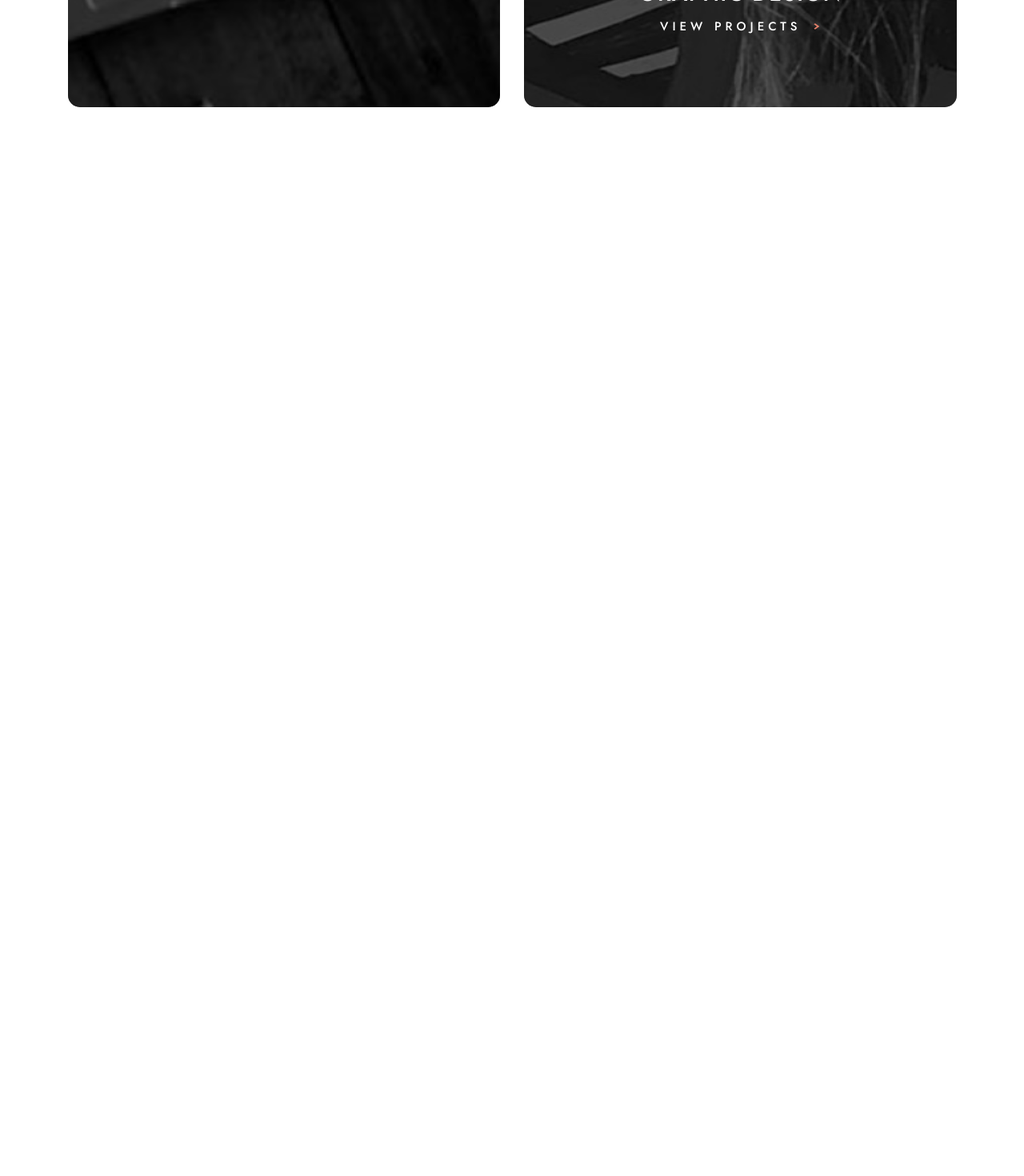
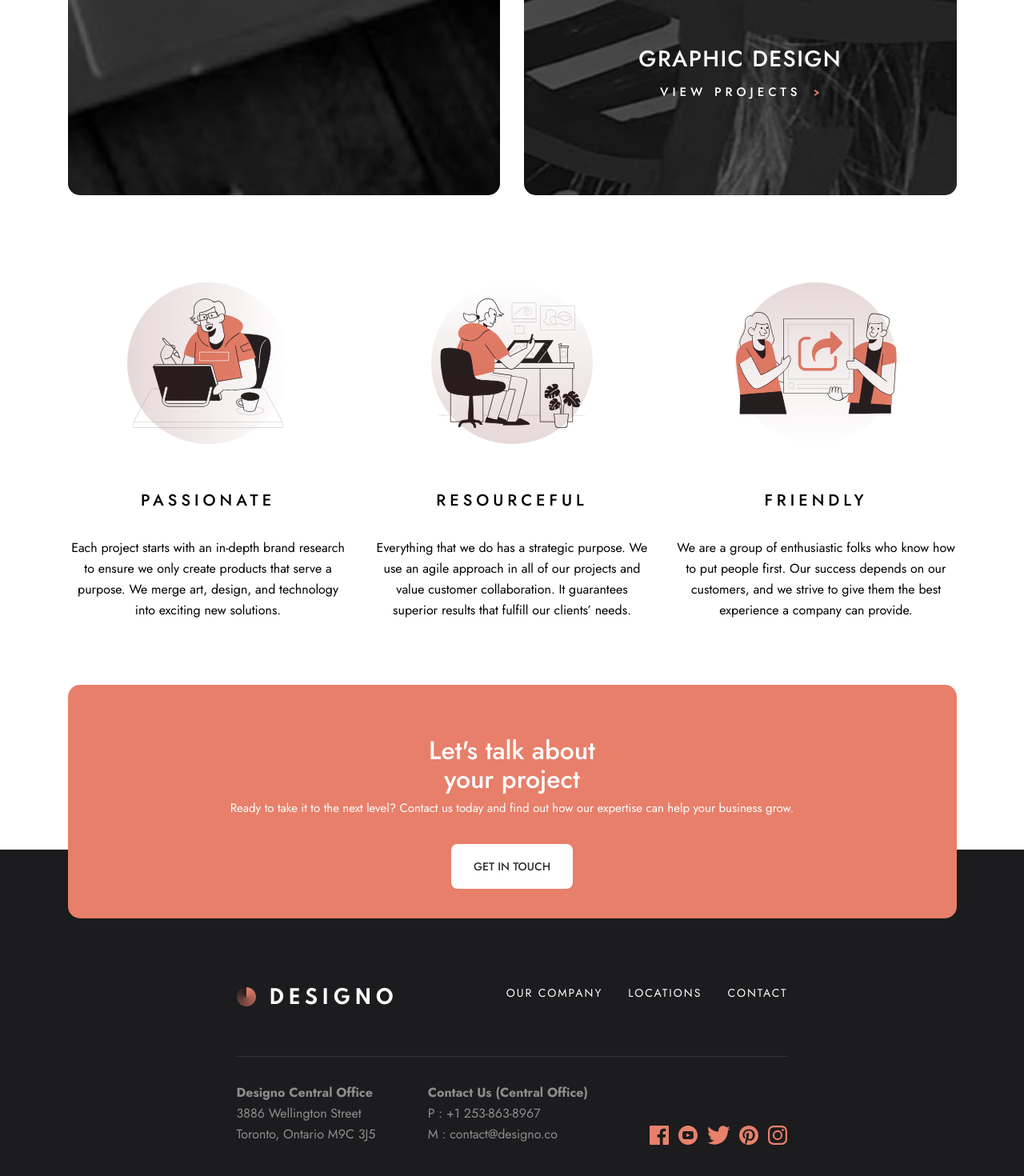
Before and after one commit to ackDeckard/multipage-nextjs13, a Next.js app: page / in a window 1280 px wide. Shown: the part 1311-2781 px from the top of the page at 80% size. Before the commit the page ends 1445 px from the top, so only its background shows below. Built offline with nearby package versions, Linux system fonts and the light colour scheme.

Commit message:
add: dark tiles, details and footer sections

```diff
--- a/app/layout.tsx
+++ b/app/layout.tsx
@@ -2,7 +2,7 @@ import NavBar from "@/components/navigation-bar";
 import "./globals.css";
 import type { Metadata } from "next";
 import { Jost } from "next/font/google";
-import Image from "next/image";
+import FooterSection from "@/components/footer-section";
 
 const jost = Jost({
   subsets: ["latin"],
@@ -24,6 +24,7 @@ export default function RootLayout({
       <body className={jost.className}>
         <NavBar />
         {children}
+        <FooterSection />
       </body>
     </html>
   );
--- a/app/page.tsx
+++ b/app/page.tsx
@@ -1,11 +1,16 @@
 import DarkTilesSection from "@/components/dark-tiles-section";
+import DetailsSection from "@/components/details-section";
+
 import HeroSection from "@/components/hero-section";
+import SubFooter from "@/components/sub-footer-section";
 
 export default function Home() {
   return (
     <main className="flex min-h-screen flex-col  items-center bg-bgpatternleaf ">
       <HeroSection />
       <DarkTilesSection />
+      <DetailsSection />
+      <SubFooter />
     </main>
   );
 }
--- a/components/dark-tiles-section.tsx
+++ b/components/dark-tiles-section.tsx
@@ -18,11 +18,11 @@ const images = [
 
 export default function DarkTilesSection() {
   return (
-    <section className="grid w-full place-items-center px-6 lg:grid lg:w-[1111px] lg:grid-cols-2 lg:gap-[30px] lg:px-0">
+    <section className="mb-[120px] grid w-full place-items-center px-6 md:max-w-[689px] lg:grid lg:h-[640px] lg:max-w-[1111px] lg:grid-cols-2 lg:gap-[30px] lg:px-0">
       {images.map((item) => (
         <article
           key={item.backgroundImage}
-          className={`relative mb-6  h-[250px] w-full gap-3 rounded-[15px] first:col-start-1 first:row-span-2  hover:cursor-pointer  lg:mb-0 first:lg:h-full`}
+          className={`relative mb-6  h-[250px] w-full gap-3 rounded-[15px] first:col-start-1 first:row-span-2   hover:cursor-pointer lg:mb-0 first:lg:h-full [&:not(:first-child)]:lg:h-full`}
           style={{
             backgroundSize: "cover",
             backgroundRepeat: "no-repeat",
--- /dev/null
+++ b/components/details-section.tsx
@@ -0,0 +1,62 @@
+const data = [
+  {
+    id: 1,
+    title: "Passionate",
+    backgroundImage: "/home/desktop/illustration-passionate.svg",
+    text: "Each project starts with an in-depth brand research to ensure we only create products that serve a purpose. We merge art, design, and technology into exciting new solutions.",
+    rotateImage: "-90deg",
+  },
+  {
+    id: 2,
+    title: "Resourceful",
+    backgroundImage: "/home/desktop/illustration-resourceful.svg",
+    text: "Everything that we do has a strategic purpose. We use an agile approach in all of our projects and value customer collaboration. It guarantees superior results that fulfill our clients’ needs.",
+    rotateImage: "180deg",
+  },
+  {
+    id: 3,
+    title: "Friendly",
+    backgroundImage: "/home/desktop/illustration-friendly.svg",
+    text: " We are a group of enthusiastic folks who know how to put people first. Our success depends on our customers, and we strive to give them the best experience a company can provide.",
+    rotateImage: "0deg",
+  },
+];
+
+export default function DetailsSection() {
+  const bgpatternHomeCircle = "/home/desktop/bg-pattern-hero-home.svg";
+  return (
+    <section className="px-6 md:max-w-[689px] lg:grid lg:max-w-[1111px] lg:grid-flow-col lg:grid-cols-3 lg:gap-[30px] lg:px-0">
+      {data.map((item) => (
+        <article
+          className="mb-20 h-[412px] w-full md:grid md:h-[202px]  md:grid-cols-[min-content_1fr] md:grid-rows-1 md:place-items-center md:gap-12 lg:grid lg:h-[412px] lg:w-[350px] lg:grid-cols-1 "
+          key={item.id}
+        >
+          <div
+            className="relative mx-auto mb-5 h-[202px] w-[202px]"
+            style={{
+              backgroundImage: `url(${item.backgroundImage})`,
+              backgroundSize: "cover",
+              backgroundRepeat: "no-repeat",
+            }}
+          >
+            <div
+              className="absolute h-[202px] w-[202px]"
+              style={{
+                backgroundImage: `url(${bgpatternHomeCircle})`,
+                backgroundSize: "contain",
+                backgroundRepeat: "no-repeat",
+                transform: `rotate(${item.rotateImage})`,
+              }}
+            ></div>
+          </div>
+          <div className="grid text-center leading-[26px] md:text-left lg:gap-8 lg:text-center">
+            <div className=" text-xl font-medium uppercase tracking-[5px]">
+              {item.title}
+            </div>
+            <p className=" ">{item.text}</p>
+          </div>
+        </article>
+      ))}
+    </section>
+  );
+}
--- /dev/null
+++ b/components/footer-section.tsx
@@ -0,0 +1,83 @@
+import Image from "next/image";
+
+const socialmedias = [
+  {
+    id: 1,
+    image: "/shared/desktop/icon-facebook.svg",
+  },
+  {
+    id: 2,
+    image: "/shared/desktop/icon-youtube.svg",
+  },
+  {
+    id: 3,
+    image: "/shared/desktop/icon-twitter.svg",
+  },
+  {
+    id: 4,
+    image: "/shared/desktop/icon-pinterest.svg",
+  },
+  {
+    id: 5,
+    image: "/shared/desktop/icon-instagram.svg",
+  },
+];
+
+export default function FooterSection() {
+  return (
+    <footer className="-z-10 -mt-[190px] h-[815px] w-full bg-customFooterColor md:-mt-[86px] md:h-[423px]">
+      <div className="md:mx-auto md:grid md:max-w-[689px] md:grid-flow-col md:justify-between md:pt-[172px]">
+        <Image
+          src="/shared/desktop/logo-light.png"
+          alt="footer logo"
+          width={202}
+          height={100}
+          className=" mx-auto pt-[254px] md:pt-0"
+        />
+        <div className="mx-6 my-8  h-[1px] bg-white/10 md:hidden" />
+        <ul className="mb-10 grid place-items-center gap-8 text-[14px] uppercase leading-[14px] tracking-[2px] text-white md:grid-flow-col  ">
+          <li>Our company</li>
+          <li>Locations</li>
+          <li>Contact</li>
+        </ul>
+      </div>
+      <div className="mx-6 my-8 hidden h-[1px] bg-white/10  md:mx-auto md:block md:max-w-[689px]" />
+
+      <div className="md:mx-auto md:grid md:max-w-[689px] md:grid-flow-col  md:justify-between">
+        {/* ------------------------- */}
+        {/* ADDRESS SECTION  */}
+        {/* ------------------------- */}
+
+        <address className="mb-10 grid place-items-center text-center not-italic leading-[26px] text-white/50 md:place-items-start md:text-left">
+          <div className="font-bold">Designo Central Office</div>
+          3886 Wellington Street
+          <br />
+          Toronto, Ontario M9C 3J5
+        </address>
+        <address className="mb-10 grid place-items-center text-center not-italic leading-[26px] text-white/50 md:place-items-start md:text-left">
+          <div className="font-bold">Contact Us (Central Office)</div>
+          P : +1 253-863-8967
+          <br />M : contact@designo.co
+        </address>
+
+        {/* ------------------------- */}
+        {/* SOCIAL  ICONS  */}
+        {/* ------------------------- */}
+
+        <div className="md:item mx-auto mb-10 grid h-[24px] w-[184px] grid-flow-col place-items-center  md:mb-10 md:place-items-end md:self-end">
+          {socialmedias.map((social) => (
+            <div
+              key={social.id}
+              style={{
+                backgroundImage: `url(${social.image})`,
+                backgroundSize: "cover",
+                backgroundRepeat: "no-repeat",
+              }}
+              className={` ${social.id === 3 ? "h-6 w-7 p-1" : "h-6 w-6 p-1"}`}
+            ></div>
+          ))}
+        </div>
+      </div>
+    </footer>
+  );
+}
--- /dev/null
+++ b/components/sub-footer-section.tsx
@@ -0,0 +1,18 @@
+import { Button } from "./ui/button";
+
+export default function SubFooter() {
+  return (
+    <section className="mx-6 grid h-[379px] place-items-center rounded-[15px] bg-customHoverColor text-white md:h-[350px] md:w-full md:max-w-[689px] lg:h-[292px] lg:max-w-[1111px]">
+      <h4 className=" mb-[6px] w-[250px] pt-16 text-center text-[32px] font-medium leading-[36px]">
+        Let&apos;s talk about your project
+      </h4>
+      <p className="mx-10 mb-[32px] text-center text-[15px] leading-[25px] md:mx-[140px]">
+        Ready to take it to the next level? Contact us today and find out how
+        our expertise can help your business grow.
+      </p>
+      <Button className="mx-auto mb-16 h-[56px] w-[152px] uppercase  hover:bg-customHoverColorSecond    hover:text-white">
+        Get in touch
+      </Button>
+    </section>
+  );
+}
--- a/package.json
+++ b/package.json
@@ -9,6 +9,7 @@
     "lint": "next lint"
   },
   "dependencies": {
+    "@radix-ui/react-separator": "^1.0.3",
     "@radix-ui/react-slot": "^1.0.2",
     "@types/node": "20.4.4",
     "@types/react": "18.2.15",
--- a/tailwind.config.js
+++ b/tailwind.config.js
@@ -38,6 +38,8 @@ module.exports = {
         white: "hsl(0, 0%, 100%)",
         customLightGrey: "hsl(210, 17%, 95%)",
         customHoverColor: "hsl(10, 72%, 66%)",
+        customHoverColorSecond: "hsl(10, 100%, 80%)",
+        customFooterColor: "hsl(264, 4%, 11%)",
       },
       backgroundImage: {
         bgpatternsmallcircle: "/shared/desktop/bg-pattern-small-circle.svg",
```
Also changed, not shown: 1 other file (tests, documents, lock files or other folders).
